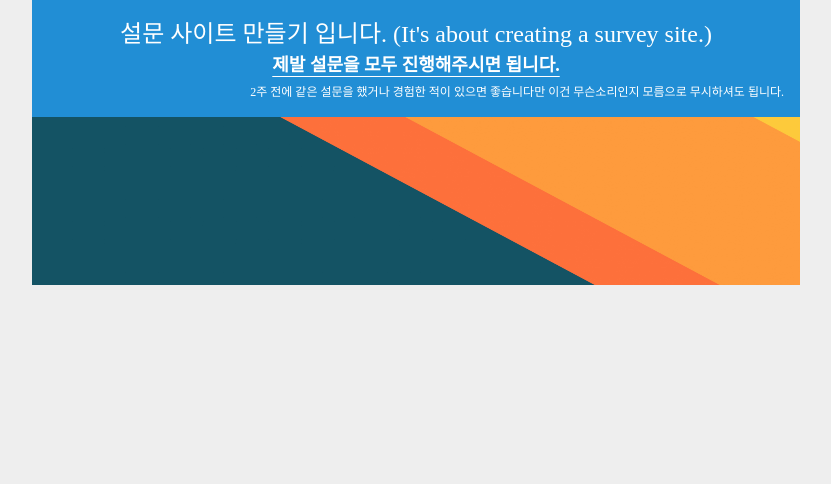
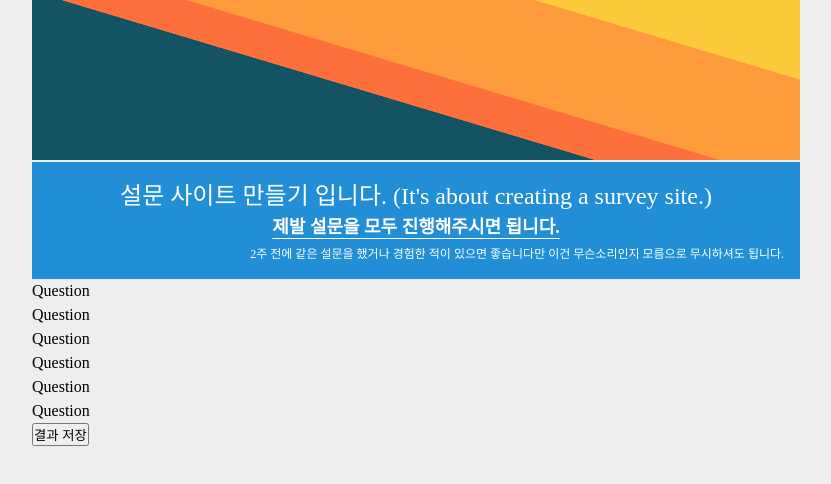
Before and after one commit to jmeno1011/survey-temp, a Next.js app: page /survey in a window 1280 px wide. Shown: the top 484 px of the page, without its empty margins (224-1055 px from the left). Built offline with nearby package versions, Linux system fonts and the light colour scheme.

Commit message:
edit banner classname

```diff
--- a/src/components/common/Banner/Banner.tsx
+++ b/src/components/common/Banner/Banner.tsx
@@ -5,7 +5,7 @@ import styles from "./Banner.module.css";
 
 const Banner = () => {
   return (
-    <div className="banner">
+    <div className={styles.banner}>
       <Image
         src={banner}
         alt="banner"
```
